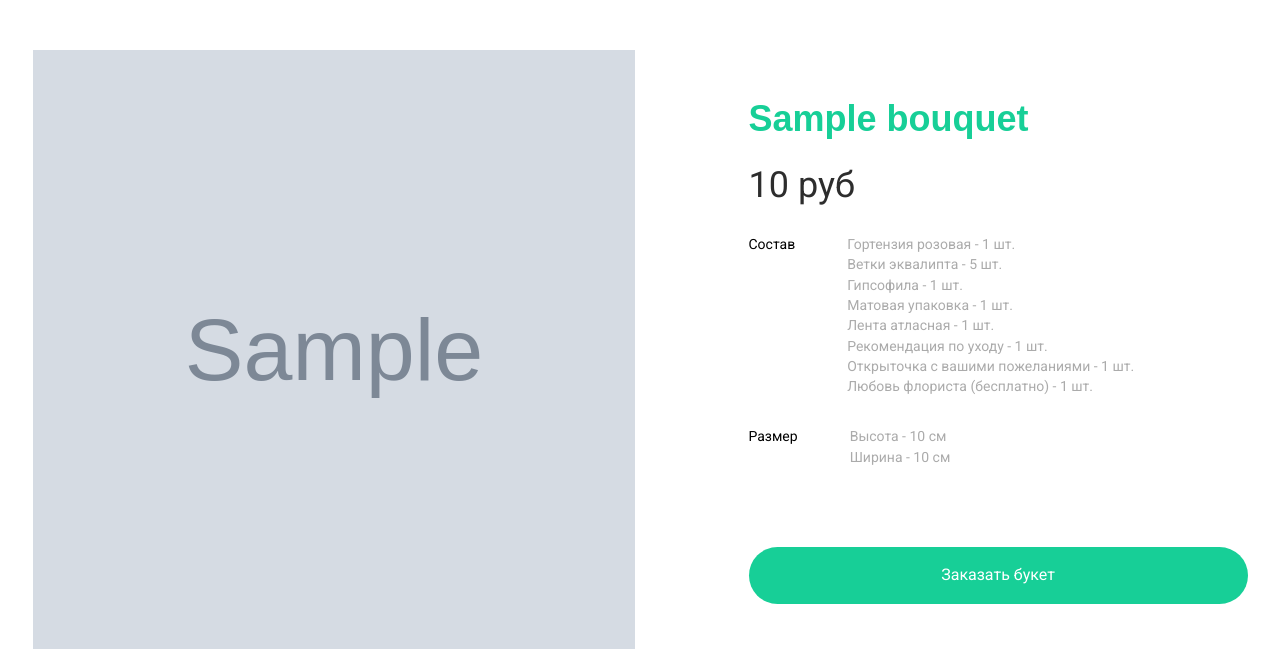
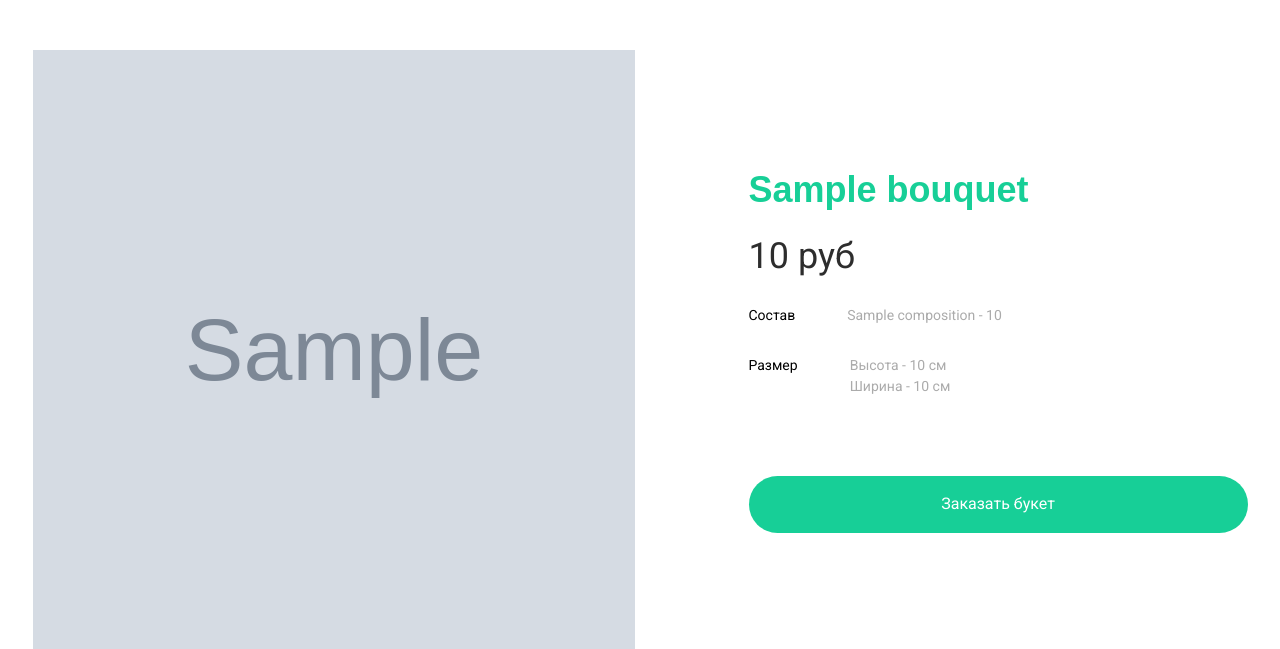
Before and after one commit to M1nZof/FlowerShop, a Django app: template templates/card.html in a window 1280 px wide. Shown: the part 50-699 px from the top of the page. Run offline with Django 3.2, Linux system fonts and the light colour scheme; the template is opened without the code that fills it: most values are stand-ins (such as "Sample title", 1, 10 or a date in 2020); grey boxes marked "Sample" are stand-in pictures; some web fonts are replaced.

Commit message:
Templated composition on card.html Removed excess HTMLField (TextField instead)

```diff
--- a/FlowerShop/settings.py
+++ b/FlowerShop/settings.py
@@ -45,7 +45,6 @@ INSTALLED_APPS = [
 
     'flower_app',
     'phonenumber_field',
-    'tinymce',
 ]
 
 MIDDLEWARE = [
--- a/flower_app/views.py
+++ b/flower_app/views.py
@@ -1,6 +1,6 @@
 from django.shortcuts import render
 
-from flower_app.models import Bouquet, Consultation, Place, Category
+from flower_app.models import Bouquet, Consultation, Place, Category, CompositionSet
 
 
 def index(request):
@@ -14,6 +14,7 @@ def card(request, bouquet_id):
 
 	context = {
 		'bouquet': bouquet,
+		'compositions': CompositionSet.objects.filter(bouquet=bouquet)
 	}
 	return render(request, 'card.html', context=context)
 
--- a/requirements.txt
+++ b/requirements.txt
@@ -1,5 +1,4 @@
 Django==4.2.4
-django-tinymce==3.6.1
 phonenumbers==8.13.19
 django-phonenumber-field==7.1.0
 Pillow==10.0.0
--- a/templates/card.html
+++ b/templates/card.html
@@ -1,7 +1,7 @@
 {% extends 'base.html' %}
 {% load static %}
 
-	{% block main %}
+{% block main %}
 	<section id="card">
 		<div class="container">
 			<div class="card ficb">
@@ -14,30 +14,11 @@
 					<div class="card__elems ">
 						<span class="card__elems_intro">Состав</span>
 						<div class="card__items">
+							{% for element in compositions %}
 							<span class="card_items_intro">
-								Гортензия розовая - 1 шт.
+								{{ element.composition }} - {{ element.quantity }}
 							</span>
-							<span class="card_items_intro">
-								Ветки эквалипта - 5 шт.
-							</span>
-							<span class="card_items_intro">
-								Гипсофила - 1 шт.
-							</span>
-							<span class="card_items_intro">
-								Матовая упаковка - 1 шт.
-							</span>
-							<span class="card_items_intro">
-								Лента атласная - 1 шт.
-							</span>
-							<span class="card_items_intro">
-								Рекомендация по уходу - 1 шт.
-							</span>
-							<span class="card_items_intro">
-								Открыточка с вашими пожеланиями - 1 шт.
-							</span>
-							<span class="card_items_intro">
-								Любовь флориста (бесплатно) - 1 шт.
-							</span>
+							{% endfor %}
 						</div>
 					</div>
 					<div class="card__elems ">
```
Also changed, not shown: flower_app/admin.py (+11 -3 lines), flower_app/models.py (+9 -4 lines), flower_app/migrations/0005_alter_bouquet_description_alter_order_address_and_more.py (added).
